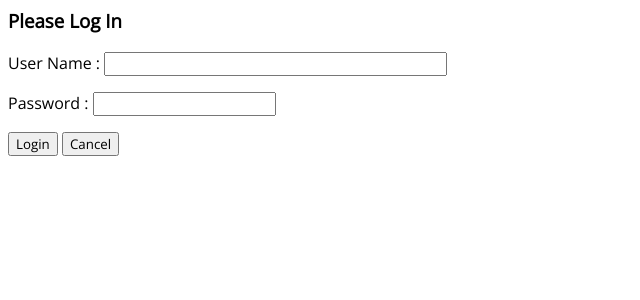
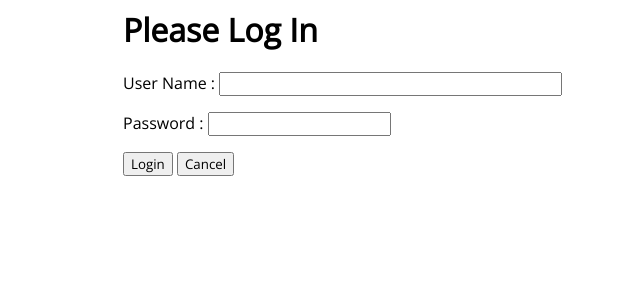
Before and after one commit to LashenDEV/Building-Database-Applications-in-PHP, a PHP site: page /login.php in a window 1280 px wide. Shown: the top 300 px of the page, without its empty margins (0-640 px from the left). Run offline with PHP 8.4, Linux system fonts and the light colour scheme.

Commit message:
add styles

```diff
--- a/login.php
+++ b/login.php
@@ -10,7 +10,7 @@ if (isset($_POST['login'])) {
 
     } else if (isset($_POST['email']) && isset($_POST['password'])) {
         //Email verification
-        if (!strpos( $_POST['email'], '@')) {
+        if (!strpos($_POST['email'], '@')) {
             $message = '<label>Email must have an at-sign (@)</label>';
         } else {
             $sql = "SELECT name FROM users WHERE email = :email AND password = :password";
@@ -25,13 +25,12 @@ if (isset($_POST['login'])) {
 
 
             if ($row === false) {
-                $check = hash('md5', $salt.$_POST['password']);
-                error_log("Login fail ".$_POST['email']." $check");
+                $check = hash('md5', $salt . $_POST['password']);
+                error_log("Login fail " . $_POST['email'] . " $check");
                 $message = '<label>Incorrect password</label>';
             } else {
-
-                header("Location: autos.php?name=".urlencode($_POST['email']));
-                error_log("Login success ".$_POST['email']);
+                header("Location: autos.php?name=" . urlencode($_POST['email']));
+                error_log("Login success " . $_POST['email']);
             }
         }
     }
@@ -55,12 +54,15 @@ if (isset($message)) {
     echo '<label style="color: red">' . $message . '</label>';
 }
 ?>
-<h3>Please Log In</h3>
+<div class="container">
+    <h1>Please Log In</h1>
     <form method="post">
         <p>User Name : <input type="text" name="email" size="40"></p>
         <p>Password : <input type="password" name="password"></p>
         <input type="submit" name="login" value="Login">
         <input type="submit" name="cancel" value="Cancel">
     </form>
+</div>
+
 </body>
 </html>
--- a/style.css
+++ b/style.css
@@ -3,3 +3,7 @@
 *{
     font-family: 'Open Sans', sans-serif;
 }
+
+.container{
+    margin: 0 115px;
+}
```
Lines whose indentation alone changed are shown as unchanged.
